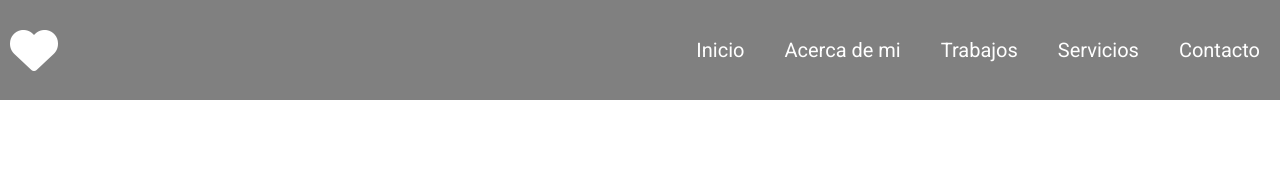
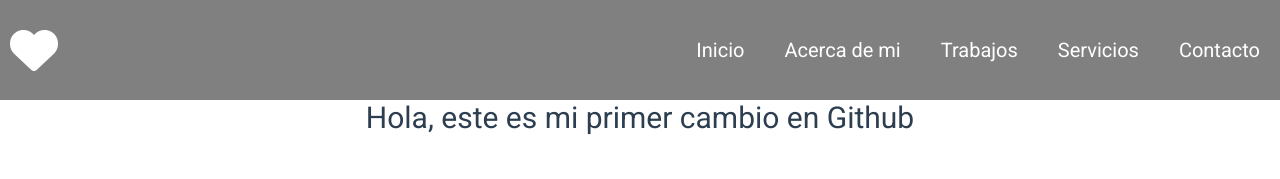
Before and after one commit to oscaregomezc/miprimerapagina, a plain HTML site: page index.html in a window 1280 px wide. Shown: the top 179 px of the page. Drawn offline with Linux system fonts and the light colour scheme; grey boxes are pictures that could not be loaded; files whose address does not match are found by name.

Commit message:
Mi  primera Actualización en Github

```diff
--- a/index.html
+++ b/index.html
@@ -35,6 +35,7 @@
         </nav>
     </header>
     <main id="seccion-principal">
+        <div class="greeting"> Hola, este es mi primer cambio en Github </div>
         <section class="seccion-1">
         <div class="acerca-de">
             <h1>Acerca de Mí</h1>
--- a/styles.css
+++ b/styles.css
@@ -22,6 +22,13 @@ ul{
     color:white;
     font-size: 20px;
 
+
+}
+
+.greeting {
+    text-align: center;
+    font-size: 30px;
+    color:#2c3e50;
 
 }
 
@@ -346,4 +353,3 @@ h3{
     }
 
     /* ------------- CSS Para el formulario ------------- */
-*
```
